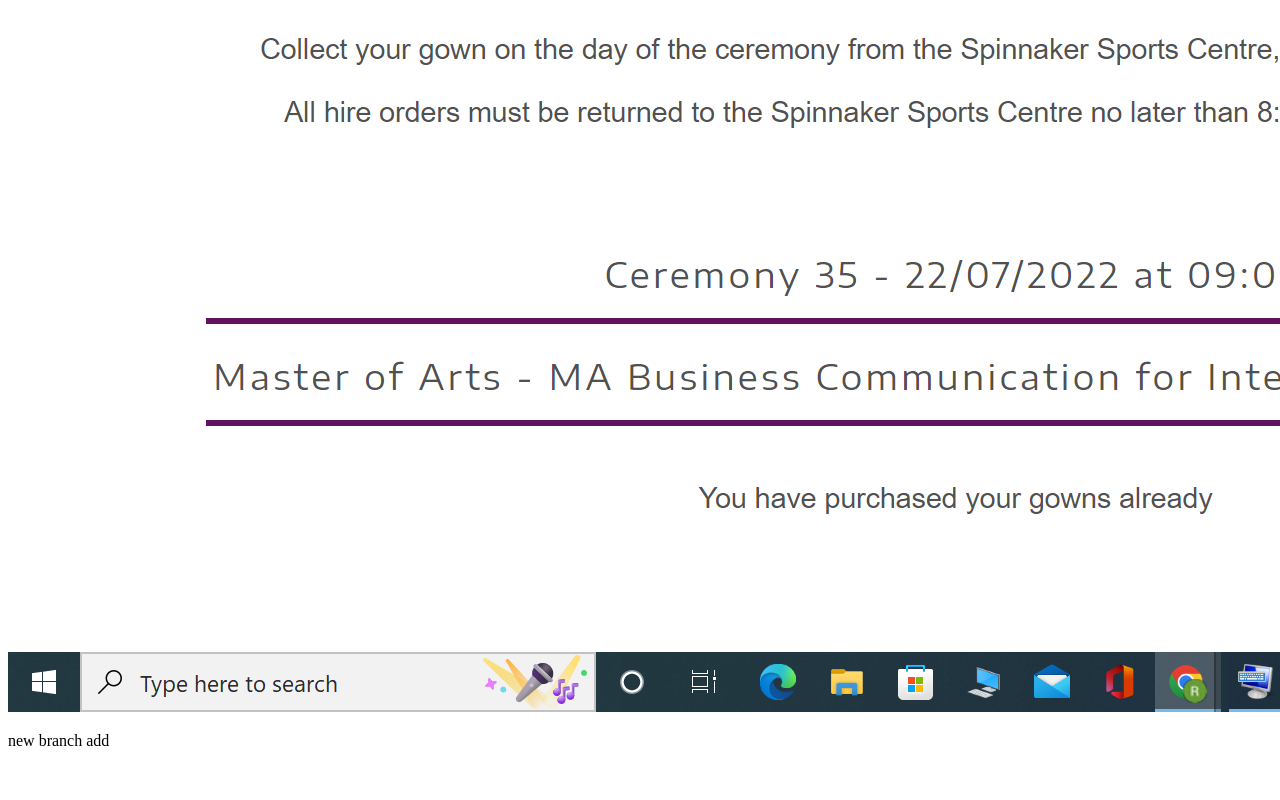
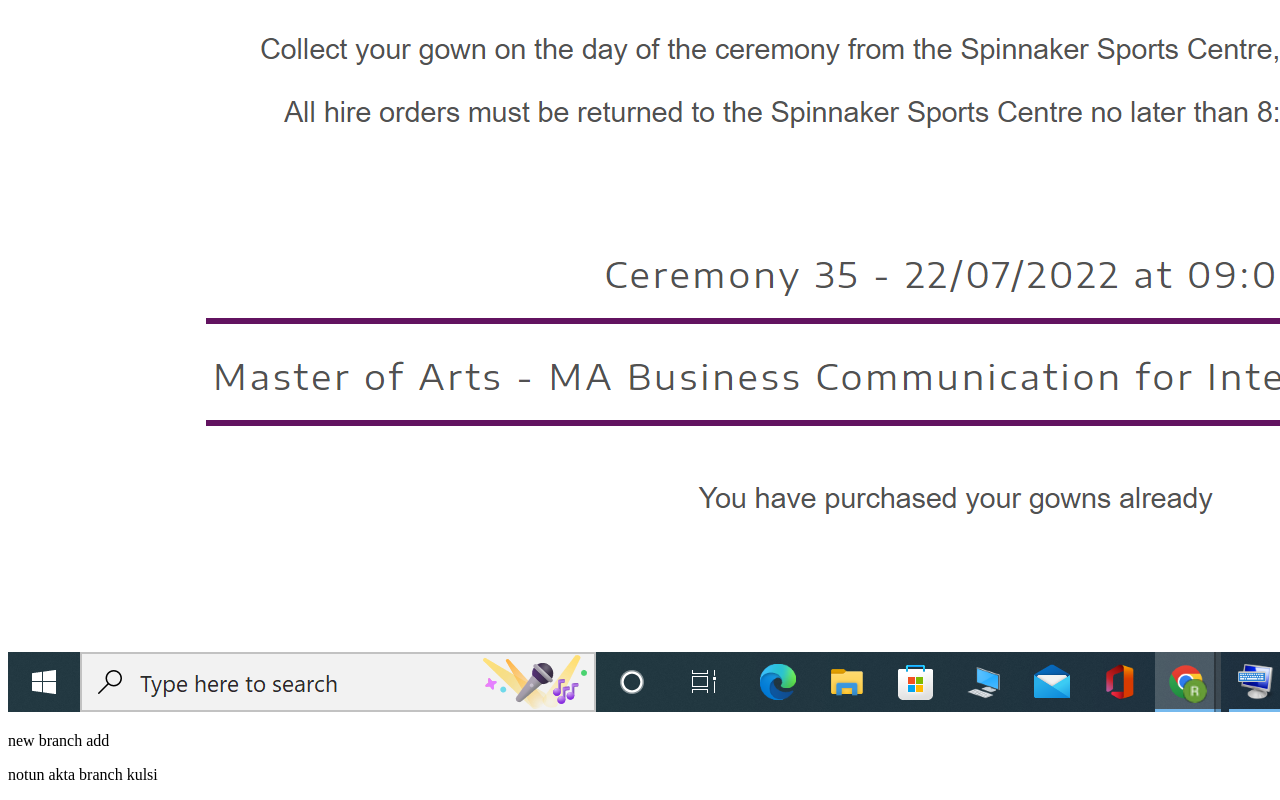
Before and after one commit to red984497/my-first-repo, a plain HTML site: page index.html in a window 1280 px wide. Shown: the part 452-1252 px from the top of the page. Before the commit the page ends 1218 px from the top, so only its background shows below. Drawn offline with Linux system fonts and the light colour scheme.

Commit message:
bakka hiksi

```diff
--- a/index.html
+++ b/index.html
@@ -12,4 +12,7 @@
 <img src="pic.png" alt="some picture">
 <p> new branch add</p>
 </body>
+<div>
+  <p> notun akta branch kulsi</p>
+</div>
 </html>
```
